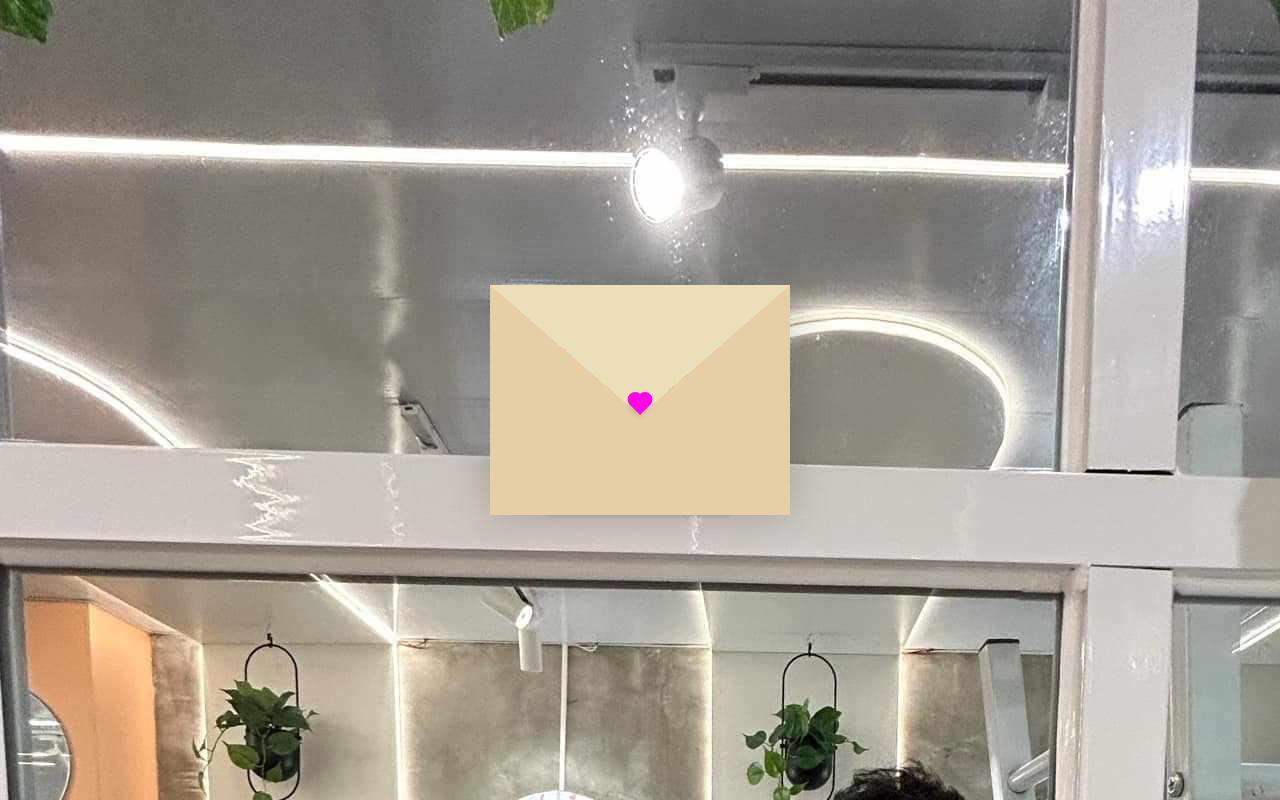
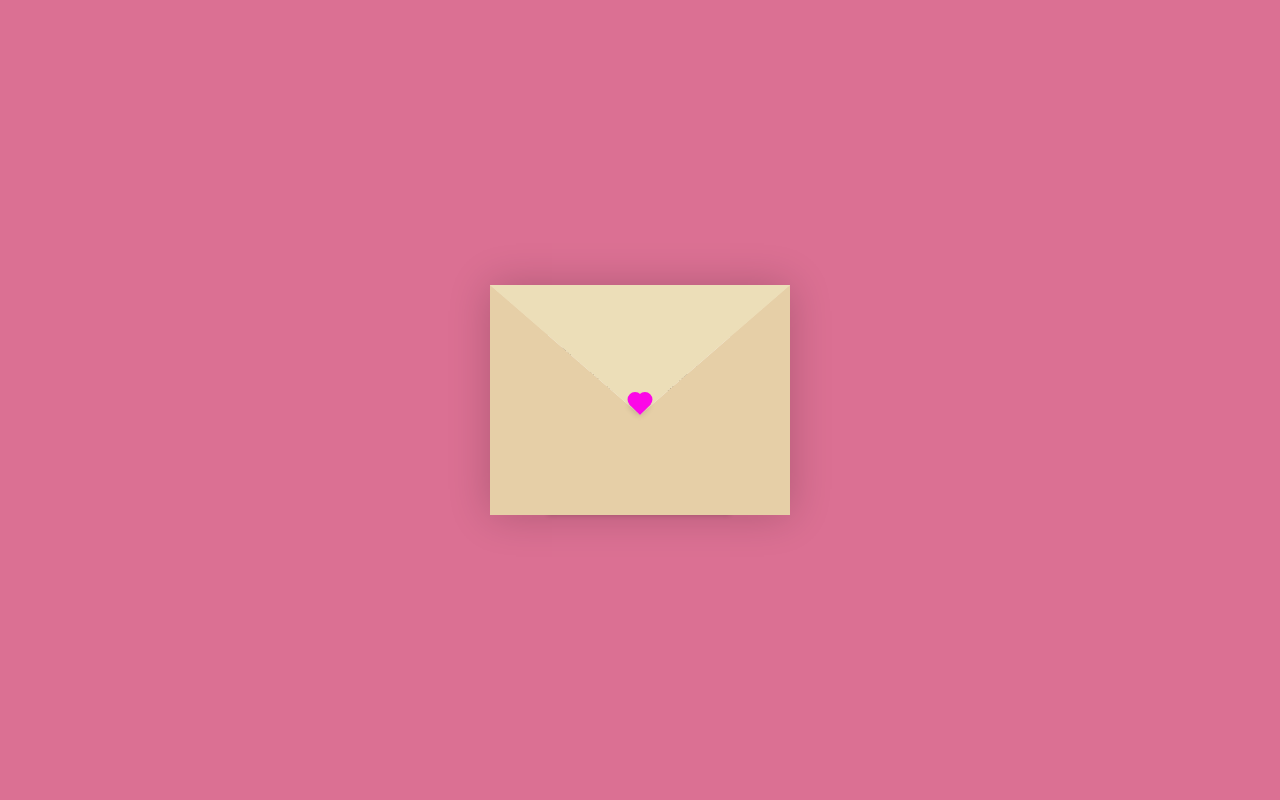
Before and after one commit to kishi028/envelop, a plain HTML site: page index.html in a window 1280 px wide. Drawn offline with Linux system fonts and the light colour scheme.

Commit message:
Update style.css

```diff
--- a/style.css
+++ b/style.css
@@ -12,7 +12,7 @@
     margin: 0;
     padding: 0;
     box-sizing: border-box;
-    background-image: url('462555802_1118133472989264_5688708692659644094_n.jpg');
+    background-color: palevioletred;
     display: flex;
     align-items: center;
     justify-content: center;
```
